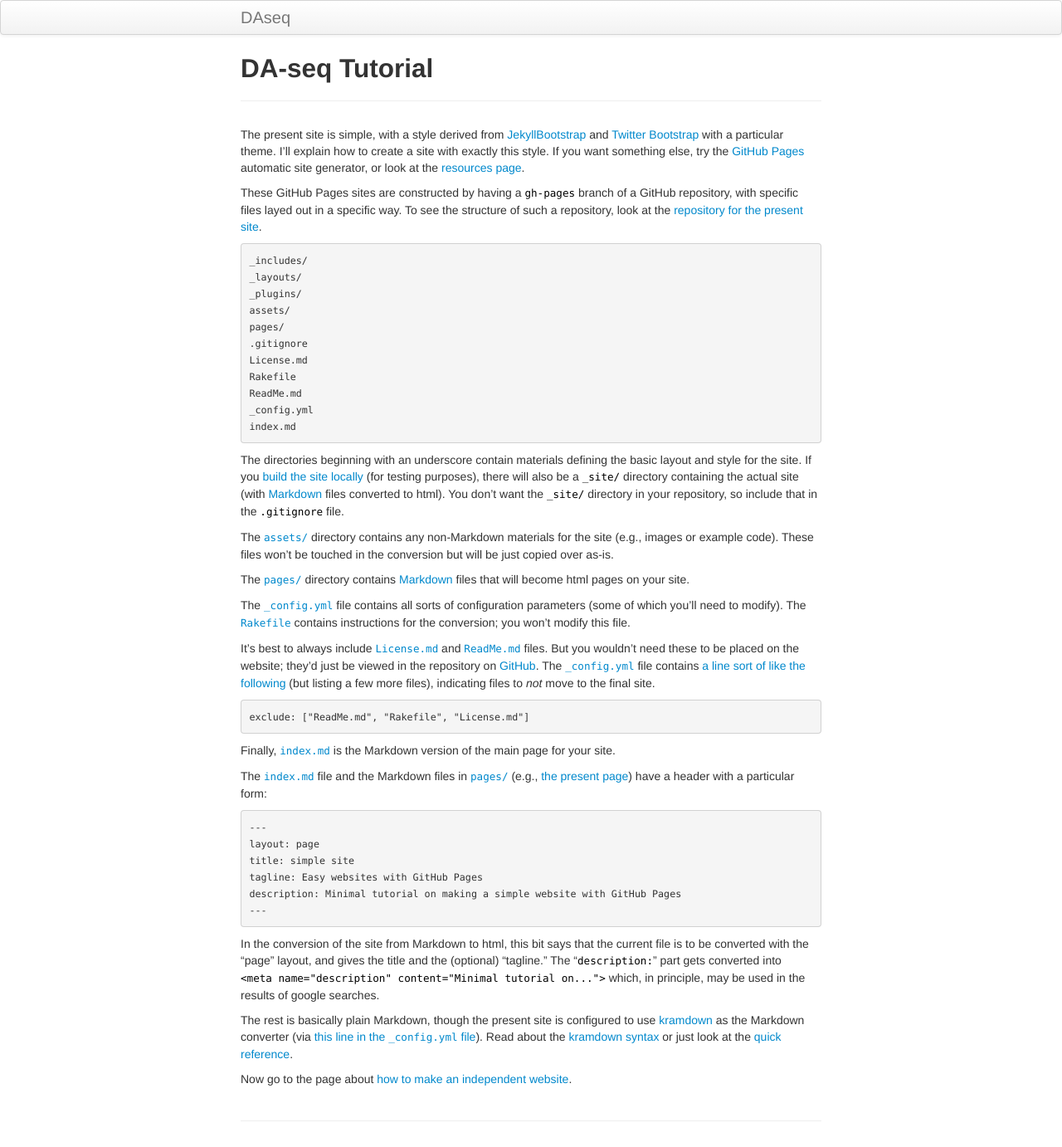
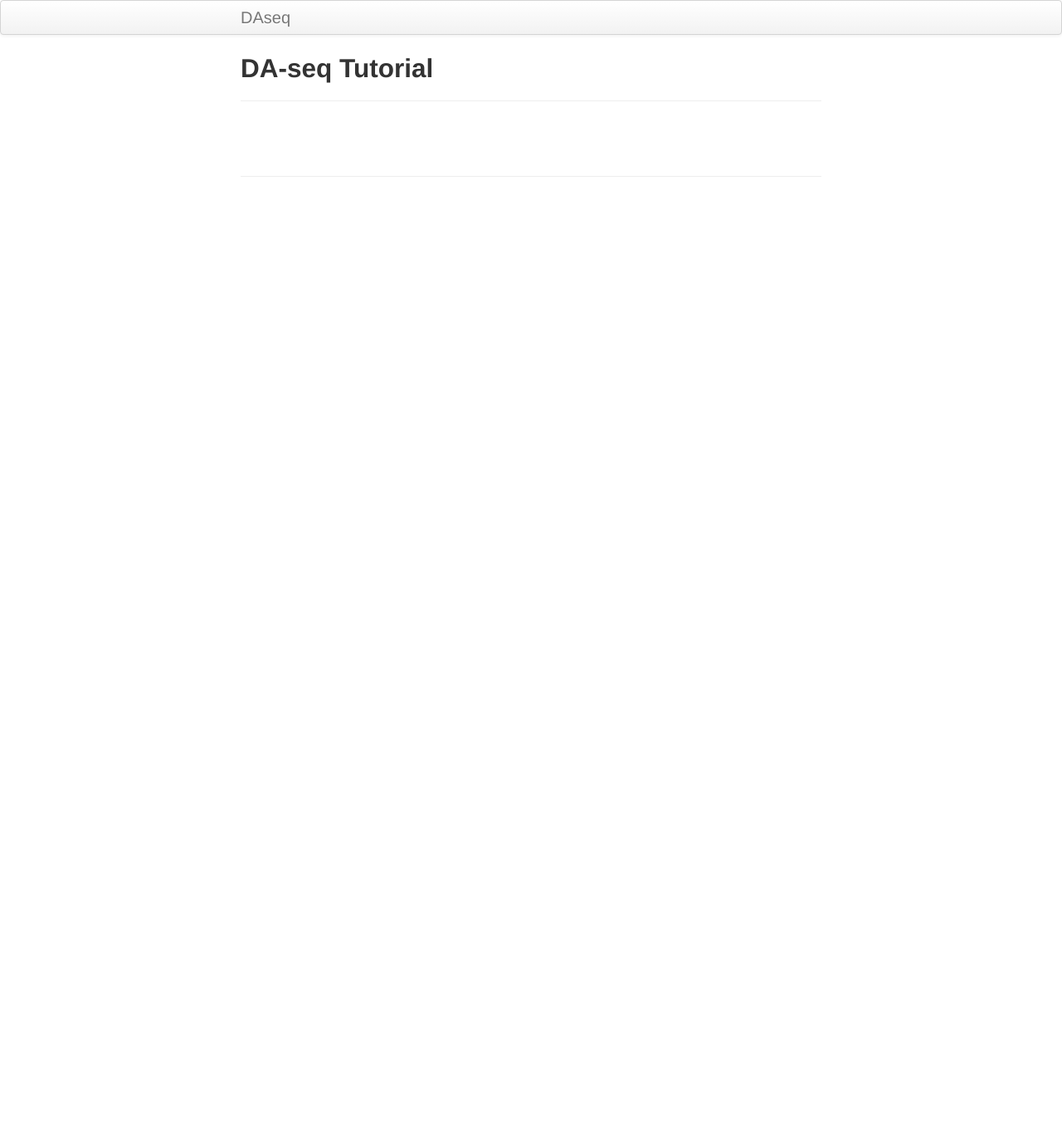
Before and after one commit to JunZhao1990/DA-seq, a Jekyll site: the page built from pages/tutorial.md, in a window 1280 px wide. Shown: the whole page at 83% size. Built offline with Jekyll 4.4.1, drawn with Linux system fonts in a browser that asks for light colours; after the commit the page ends 900 px from its top, so only the background shows below that.

Commit message:
test Rmd

```diff
--- a/pages/tutorial.md
+++ b/pages/tutorial.md
@@ -3,105 +3,3 @@ layout: page
 title: DA-seq Tutorial
 description: Tutorial of DA-seq
 ---
-
-The present site is simple, with a style derived from
-[JekyllBootstrap](https://jekyllbootstrap.com/) and
-[Twitter Bootstrap](https://getbootstrap.com) with a particular
-theme. I'll explain how to create a site with exactly this style. If
-you want something else, try the
-[GitHub Pages](https://pages.github.com) automatic site generator, or
-look at the [resources page](pages/resources.html).
-
-These GitHub Pages sites are constructed by having a `gh-pages` branch
-of a GitHub repository, with specific files layed out in a specific
-way. To see the structure of such a repository, look at the
-[repository for the present site](https://github.com/kbroman/simple_site).
-
-    _includes/
-    _layouts/
-    _plugins/
-    assets/
-    pages/
-    .gitignore
-    License.md
-    Rakefile
-    ReadMe.md
-    _config.yml
-    index.md
-
-The directories beginning with an underscore contain materials
-defining the basic layout and style for the site. If you
-[build the site locally](pages/local_test.html) (for testing
-purposes), there will also be a `_site/` directory containing the
-actual site (with
-[Markdown](https://daringfireball.net/projects/markdown/) files
-converted to html). You don't want the `_site/` directory in your
-repository, so include that in the `.gitignore` file.
-
-The
-[`assets/`](https://github.com/kbroman/simple_site/tree/gh-pages/assets)
-directory contains any non-Markdown materials for the site (e.g.,
-images or example code). These files won't be touched in the
-conversion but will be just copied over as-is.
-
-The
-[`pages/`](https://github.com/kbroman/simple_site/tree/gh-pages/pages)
-directory contains
-[Markdown](https://daringfireball.net/projects/markdown/) files that
-will become html pages on your site.
-
-The
-[`_config.yml`](https://github.com/kbroman/simple_site/blob/gh-pages/_config.yml)
-file contains all sorts of configuration parameters (some of which
-you'll need to modify). The [`Rakefile`](https://github.com/kbroman/simple_site/blob/gh-pages/Rakefile) contains instructions for
-the conversion; you won't modify this file.
-
-It's best to always include
-[`License.md`](https://github.com/kbroman/simple_site/tree/gh-pages/License.md)
-and
-[`ReadMe.md`](https://github.com/kbroman/simple_site/tree/gh-pages/ReadMe.md)
-files. But you wouldn't need these to be placed on the website; they'd
-just be viewed in the repository on [GitHub](https://github.com). The
-[`_config.yml`](https://github.com/kbroman/simple_site/tree/gh-pages/_config.yml)
-file contains
-[a line sort of like the following](https://github.com/kbroman/simple_site/blob/gh-pages/_config.yml#L5)
-(but listing a few more files), indicating files to _not_ move to the
-final site.
-
-    exclude: ["ReadMe.md", "Rakefile", "License.md"]
-
-Finally,
-[`index.md`](https://raw.githubusercontent.com/kbroman/simple_site/gh-pages/index.md)
-is the Markdown version of the main page for your site.
-
-The
-[`index.md`](https://raw.githubusercontent.com/kbroman/simple_site/gh-pages/index.md)
-file and the Markdown files in
-[`pages/`](https://github.com/kbroman/simple_site/blob/gh-pages/pages)
-(e.g.,
-[the present page](https://raw.githubusercontent.com/kbroman/simple_site/gh-pages/pages/overview.md))
-have a header with a particular form:
-
-    ---
-    layout: page
-    title: simple site
-    tagline: Easy websites with GitHub Pages
-    description: Minimal tutorial on making a simple website with GitHub Pages
-    ---
-
-In the conversion of the site from Markdown to html, this bit says
-that the current file is to be converted with the &ldquo;page&rdquo;
-layout, and gives the title and the (optional) &ldquo;tagline.&rdquo;
-The "`description:`" part gets converted into
-`<meta name="description" content="Minimal tutorial on...">`
-which, in principle, may be used in the results of google searches.
-
-The rest is basically plain Markdown, though the present site is
-configured to use [kramdown](https://kramdown.gettalong.org/) as the
-Markdown converter (via
-[this line in the `_config.yml` file](https://github.com/kbroman/simple_site/blob/gh-pages/_config.yml#L23)).
-Read about the [kramdown syntax](https://kramdown.gettalong.org/syntax.html)
-or just look at the
-[quick reference](https://kramdown.gettalong.org/quickref.html).
-
-Now go to the page about [how to make an independent website](independent_site.html).
```
Also changed, not shown: index.md (+1 -0 lines), pages/DAseq_tutorial.md (added, +33 -0 lines), pages/DAseq_tutorial_files/figure-markdown_github/pressure-1.png (added).
